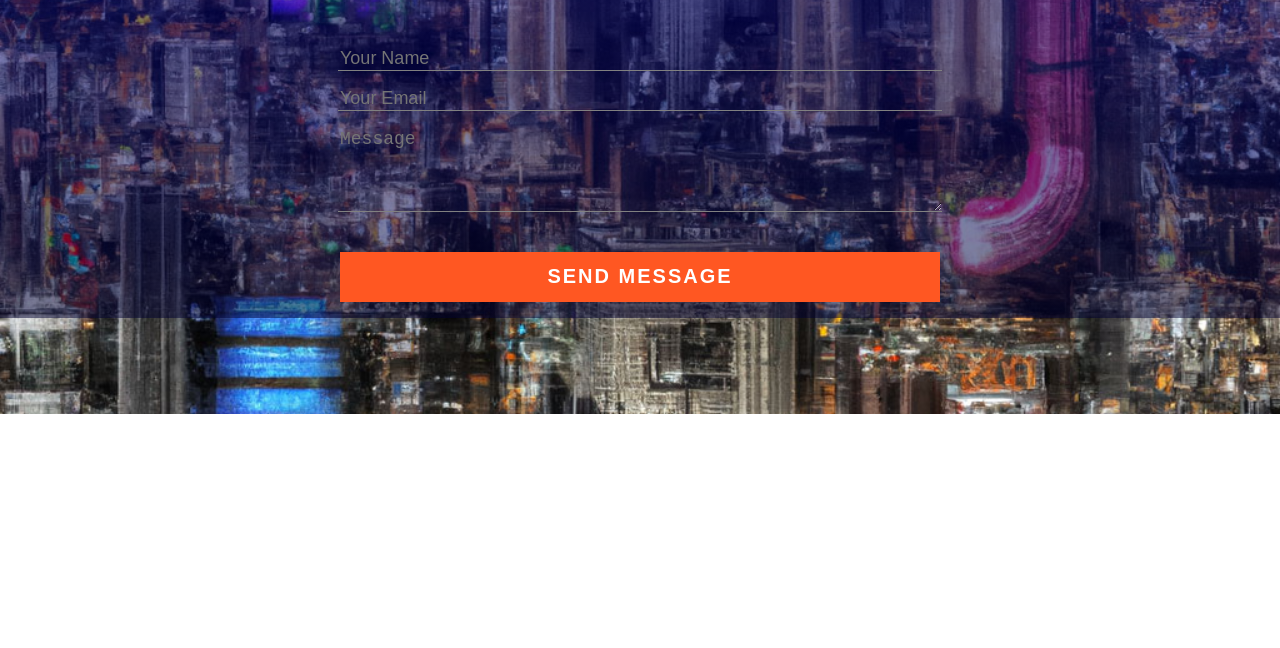
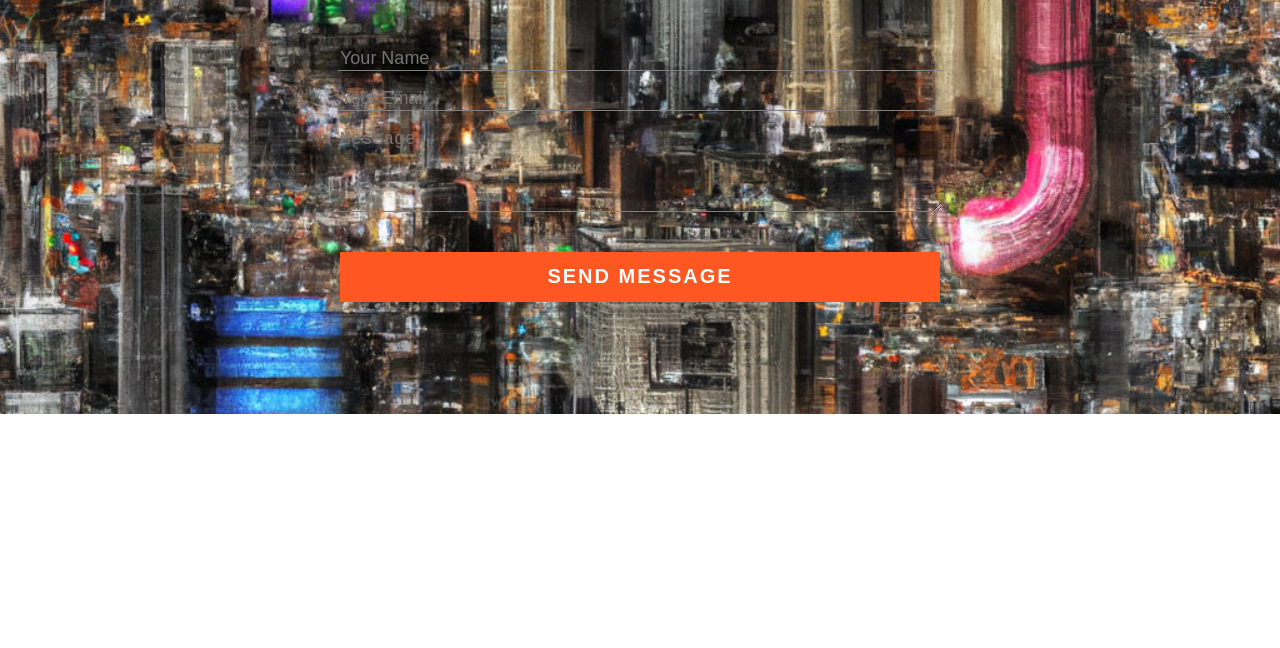
Before and after one commit to Georgeydollah/infosite, a plain HTML site: page index.html in a window 1280 px wide. Shown: the part 152-800 px from the top of the page. Drawn offline with Linux system fonts and the light colour scheme.

Commit message:
just img bg

```diff
--- a/style.css
+++ b/style.css
@@ -2,10 +2,10 @@ body{
 margin: 0;
 padding: 0;
   text-align: center;
-  background: linear-gradient(rgba(0, 0, 150, 0.5),rgba(0, 0, 50, 0.5)),url(pic1.jpg);
+  background: url(pic1.jpg);
   background-repeat: no-repeat;
   background-size: cover;
-  background-position: center center;
+  background-position:  center;
   font-family: sans-serif;
 }
 .contact-title{
```
